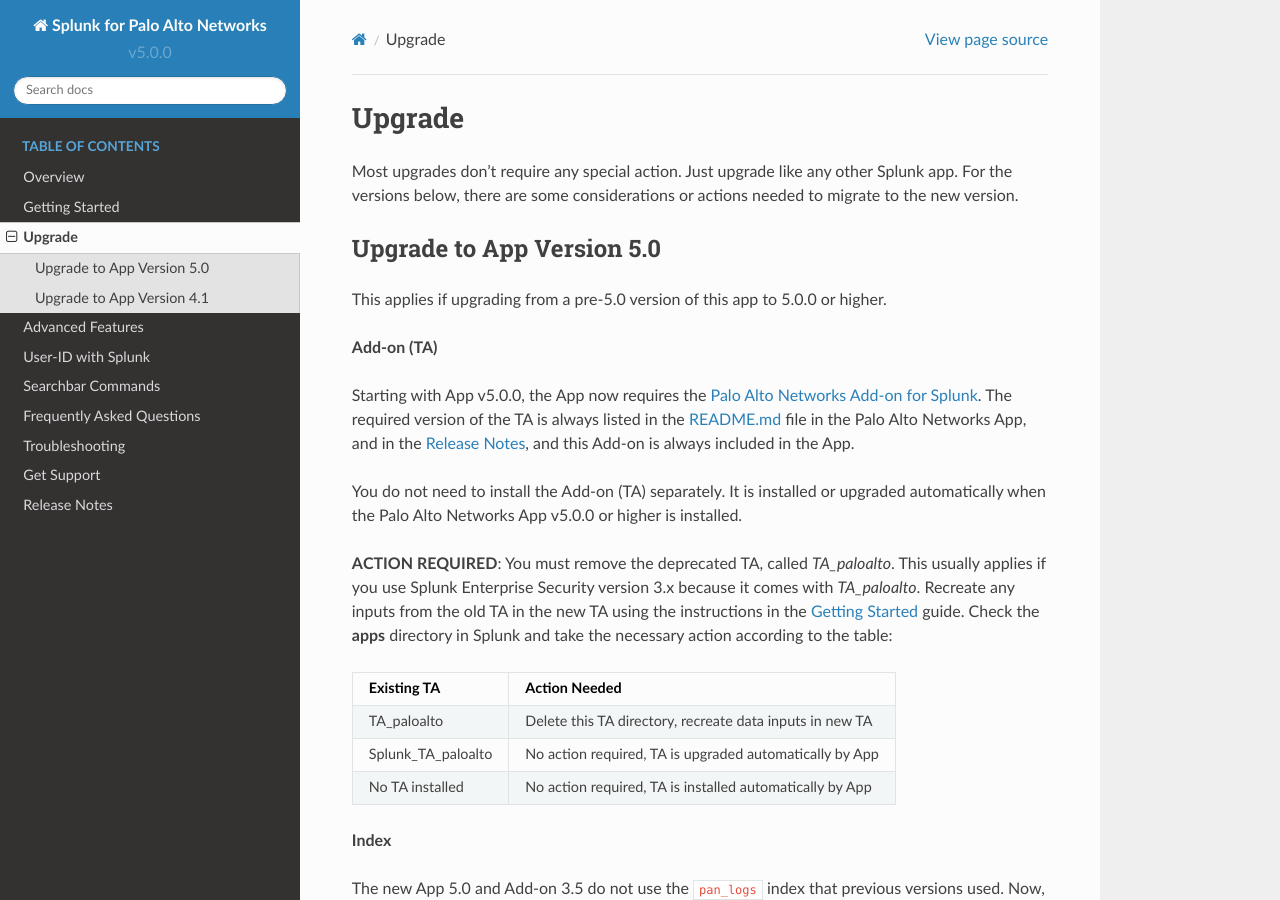
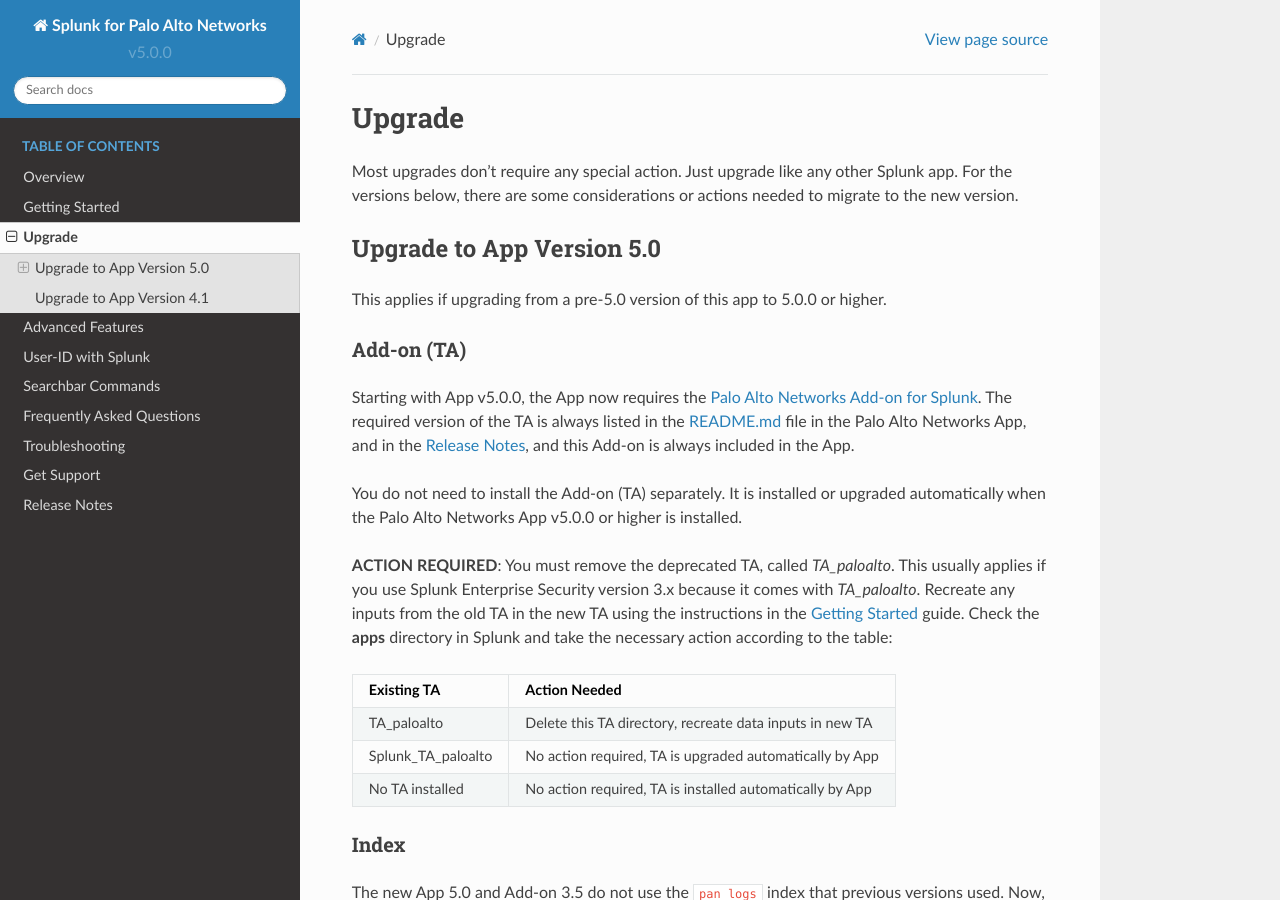
Before and after one commit to PaloAltoNetworks/pan-os-python, a Sphinx documentation site: the page built from docs/upgrade.rst, in a window 1280 px wide and 900 px high. Built offline with Sphinx 7.4.7 and the Read the Docs theme 2.0.0, drawn with Linux system fonts in a browser that asks for light colours.

```diff
--- a/docs/upgrade.rst
+++ b/docs/upgrade.rst
@@ -13,7 +13,8 @@ Upgrade to App Version 5.0
 This applies if upgrading from a pre-5.0 version of this app to 5.0.0 or higher.
 
 
-**Add-on (TA)**
+Add-on (TA)
+~~~~~~~~~~~
 
 Starting with App v5.0.0, the App now requires the `Palo Alto Networks Add-on
 for Splunk`_. The required version of the TA is always listed in the
@@ -43,7 +44,8 @@ No TA installed     No action required, TA is installed automatically by App
 .. _README.md:
    https://github.com/PaloAltoNetworks-BD/SplunkforPaloAltoNetworks/blob/master/README.md
 
-**Index**
+Index
+~~~~~
 
 The new App 5.0 and Add-on 3.5 do not use the ``pan_logs`` index that previous
 versions used. Now, logs can be stored in any index. Since the App no longer
@@ -59,7 +61,8 @@ stored in the ``pan_logs`` index according to the data inputs from the
 previous App version, unless otherwise specified.  The data input can
 optionally be changed to store logs in a different index.
 
-**Lookups**
+Lookups
+~~~~~~~
 
 The lookups have been moved to the Add-on (TA). However, Splunk Enterprise
 does not remove lookup tables during the upgrade process. So you must remove
@@ -75,7 +78,8 @@ For example::
 
     rm -rf $SPLUNK_HOME/etc/apps/SplunkforPaloAltoNetworks/lookups
 
-**Sourcetype**
+Sourcetype
+~~~~~~~~~~
 
 The sourcetype format has changed:
 
```
